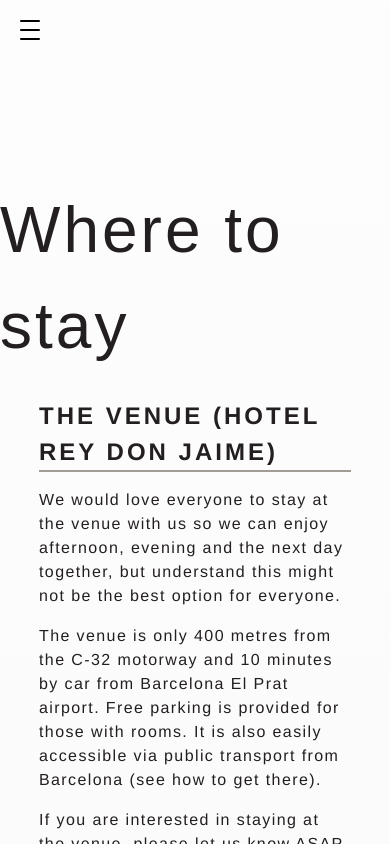
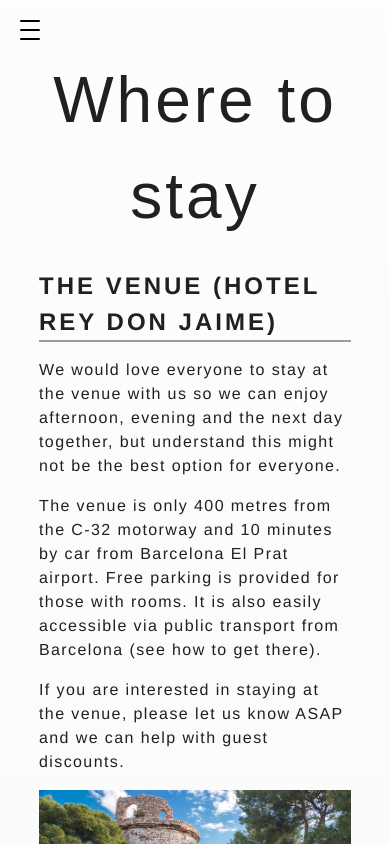
Before and after one commit to 11ac11/wedding-app, a Next.js app: page /where-to-stay in a window 390 px wide. Shown: the top 844 px of the page. Built offline with nearby package versions, Linux system fonts and the light colour scheme; a web font is replaced by a local one.

Commit message:
amended home video h1

```diff
--- a/app/globals.css
+++ b/app/globals.css
@@ -28,10 +28,11 @@ body {
 
 main {
   display: flex;
+  min-height: 100vh;
   flex-direction: column;
   align-items: center;
-  justify-content: flex-start;
-  padding: 150px 0;
+  justify-content: center;
+  padding: 20px 0;
 }
 
 h1,
@@ -42,9 +43,14 @@ p {
   margin: 0;
 }
 
+h1 {
+  width: 80%;
+  text-align: center;
+}
+
 h1.getting-married {
   position: absolute;
-  top: 25%;
+  top: 20%;
   font-size: 6rem;
   text-align: center;
   z-index: 1;
@@ -182,16 +188,22 @@ h2 {
   transition: outline 0.3s ease;
 }
 
+@media (max-width: 900px) {
+  h1 {
+    max-width: 800px;
+  }
+}
+
 @media (max-width: 600px) {
   h1.getting-married {
-    top: 10%;
+    top: 28%;
     font-size: 4rem;
   }
 }
 
 @media (max-width: 350px) {
   h1.getting-married {
-    top: 10%;
+    top: 28%;
     font-size: 4rem;
   }
 }
--- a/components/hamburger.jsx
+++ b/components/hamburger.jsx
@@ -63,7 +63,7 @@ export const Hamburger = () => {
         <Line className={isOpen ? 'lineTwo' : 'lineTwo closed'} />
         <Line className={isOpen ? 'lineThree' : 'lineThree closed'} />
       </Container>
-      {isOpen && <Nav />}
+      {isOpen && <Nav openClose={openClose} />}
     </>
   );
 };
--- a/components/nav.jsx
+++ b/components/nav.jsx
@@ -49,16 +49,16 @@ const Navigation = styled.nav`
   }
 `
 
-export default function Nav() {
+export default function Nav({ openClose }) {
   const router = useRouter()
 
   return (
     <NavContainer>
       <Navigation>
-        <Link href="/">Home</Link>
-        <Link href="/rsvp">RSVP</Link>
-        <Link href="/how-to-get-there">How To Get There</Link>
-        <Link href="/where-to-stay">Where To Stay</Link>
+        <Link href="/" onClick={() => openClose()}>Home</Link>
+        <Link href="/rsvp" onClick={() => openClose()}>RSVP</Link>
+        <Link href="/how-to-get-there" onClick={() => openClose()}>How To Get There</Link>
+        <Link href="/where-to-stay" onClick={() => openClose()}>Where To Stay</Link>
       </Navigation>
     </NavContainer>
   )
```
